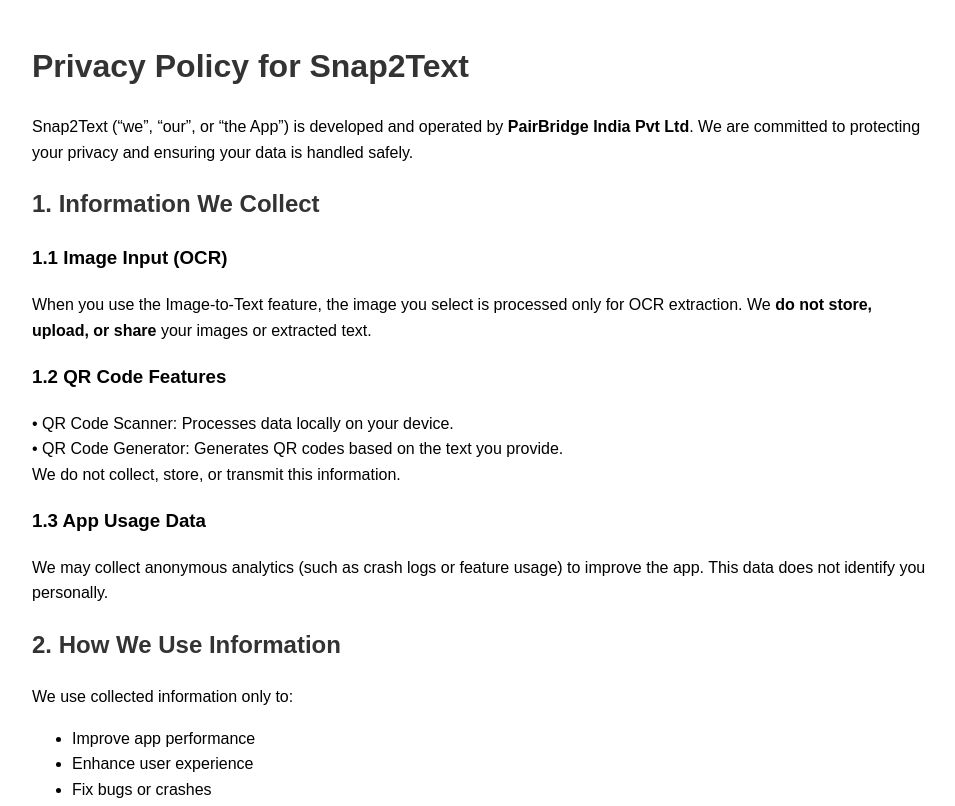
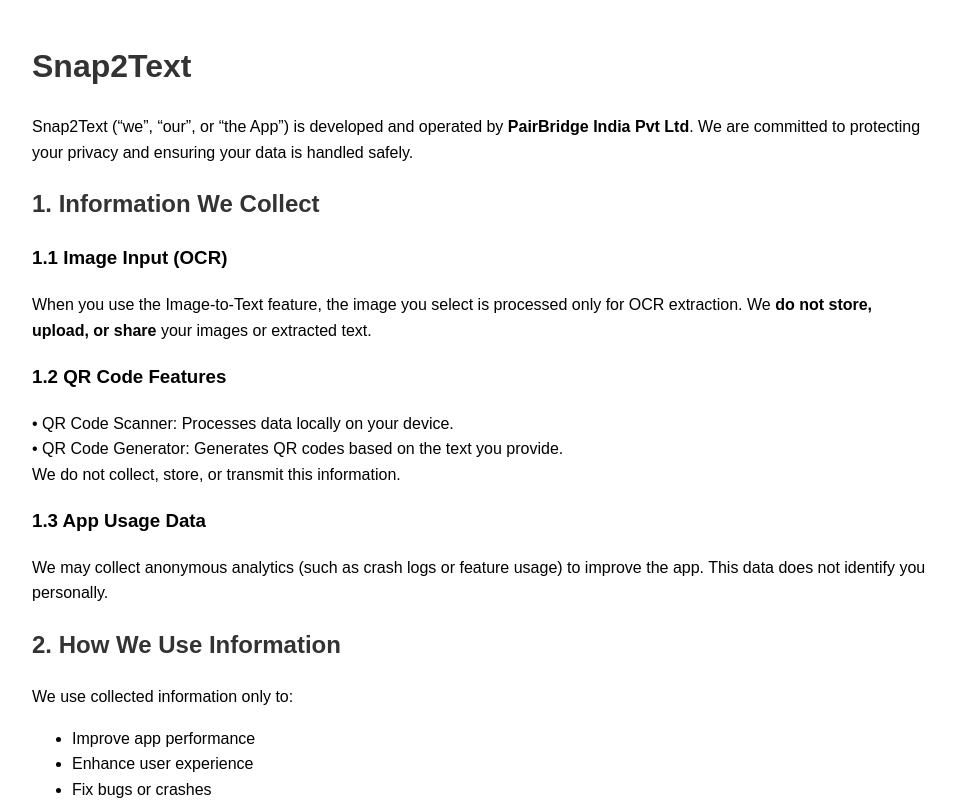
Before and after one commit to Arunpandian2306/snap2text-privacy-policy, a plain HTML site: page index.html in a window 1280 px wide. Shown: the top 806 px of the page, without its empty margins (158-1113 px from the left). Drawn offline with Linux system fonts and the light colour scheme.

Commit message:
Update index.html

```diff
--- a/index.html
+++ b/index.html
@@ -11,7 +11,7 @@
 </head>
 <body>
 
-<h1>Privacy Policy for Snap2Text</h1>
+<h1>Snap2Text</h1>
 
 <p>
 Snap2Text (“we”, “our”, or “the App”) is developed and operated by
```
